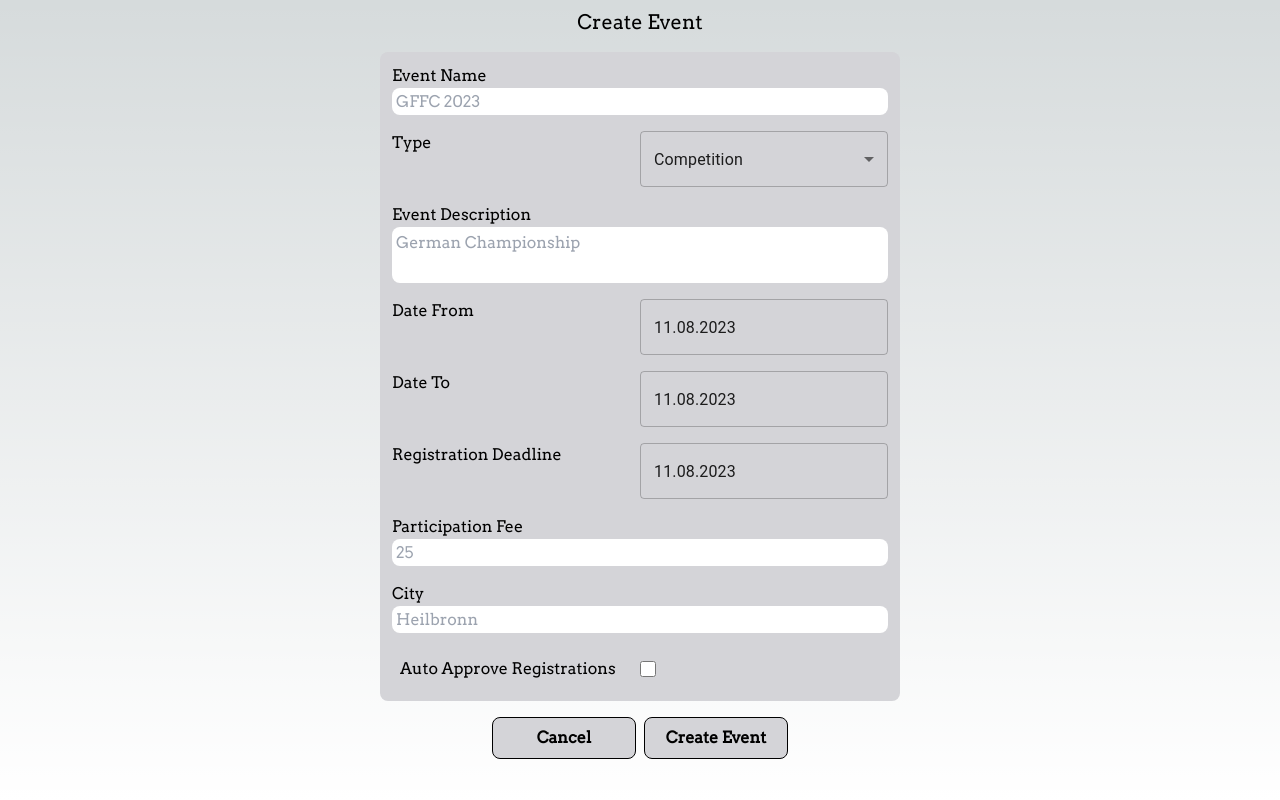
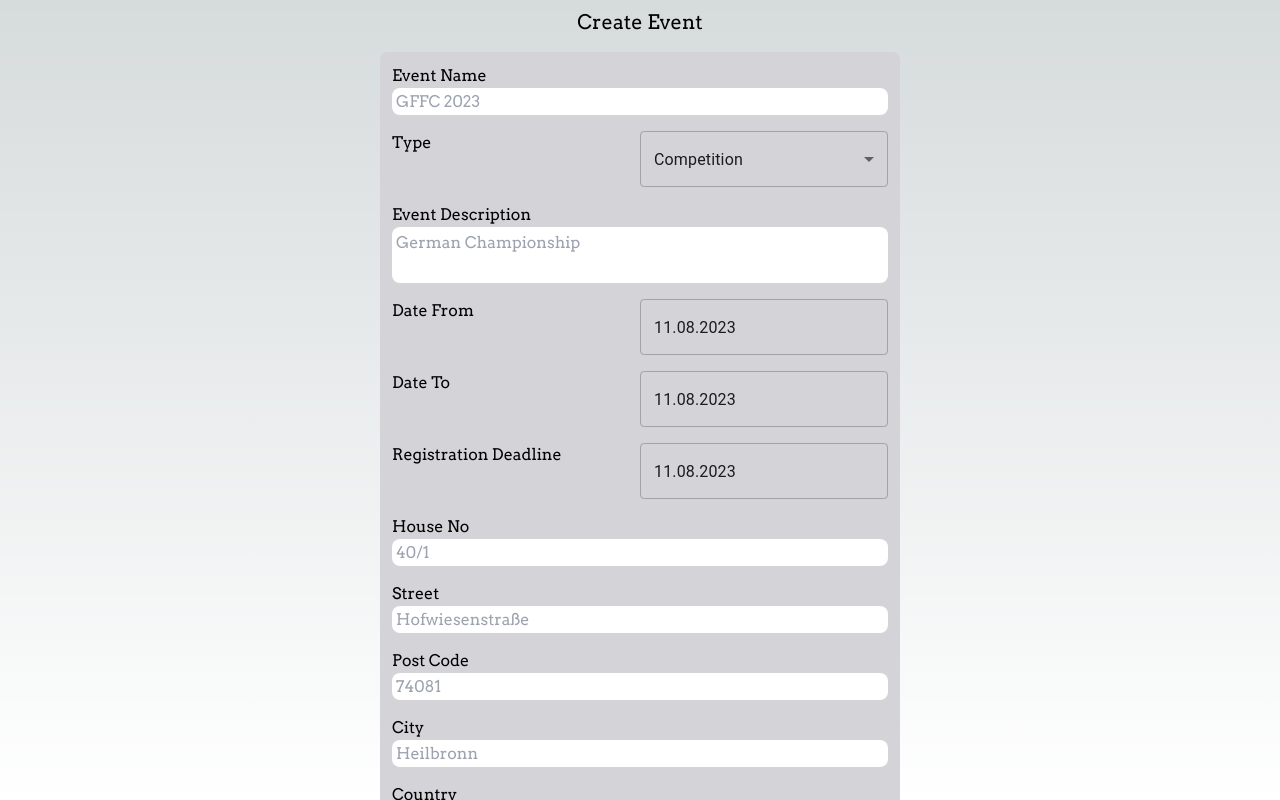
Before and after one commit to nilsfs7/fsmeet-frontend, a Next.js app: page /events/create in a window 1280 px wide. Built offline with nearby package versions, Linux system fonts and the light colour scheme; no server answers; sample sign-in values are in the browser's storage.

Commit message:
event: add detailed venue address

```diff
--- a/components/events/EventCard.tsx
+++ b/components/events/EventCard.tsx
@@ -36,7 +36,7 @@ const EventCard = ({ event }: IEventProps) => {
           <div className="w-full text-base font-bold">{event.name}</div>
         </div>
         <div className="flex justify-between">
-          <div className="w-1/3 ">{event.location}</div>
+          <div className="w-1/3 ">{event.venueCity}</div>
           {dateFrom && dateTo && (
             <div className="w-2/3 text-right">
               {dateFrom.toLocaleString() === dateTo.toLocaleString() ? `${shortDateString(dateFrom)}` : `${shortDateString(dateFrom, false)} - ${shortDateString(dateTo)}`}
--- a/components/events/EventEditor.tsx
+++ b/components/events/EventEditor.tsx
@@ -20,7 +20,11 @@ const EventEditor = ({ event, onEventUpdate }: IEventEditorProps) => {
   const [participationFee, setParticipationFee] = useState(event?.participationFee);
   const [registrationDeadline, setRegistrationDeadline] = useState(event?.registrationDeadline ? event?.registrationDeadline : moment().add(7, 'day'));
   const [description, setDescription] = useState(event?.description);
-  const [location, setLocation] = useState(event?.location);
+  const [venueHouseNo, setVenueHouseNo] = useState(event?.venueCity);
+  const [venueStreet, setVenueStreet] = useState(event?.venueCity);
+  const [venueCity, setVenueCity] = useState(event?.venueCity);
+  const [venuePostCode, setVenuePostCode] = useState(event?.venueCity);
+  const [venueCountry, setVenueCountry] = useState(event?.venueCity);
   const [eventType, setEventType] = useState<EventType>(event?.type || EventType.COMPETITION);
   const [autoApproveRegistrations, setAutoApproveRegistrations] = useState<boolean>(event?.autoApproveRegistrations || false);
 
@@ -28,13 +32,17 @@ const EventEditor = ({ event, onEventUpdate }: IEventEditorProps) => {
     onEventUpdate({
       id: event?.id,
       name: name,
+      type: eventType,
+      description: description,
       dateFrom: dateFrom,
       dateTo: dateTo,
+      registrationDeadline: registrationDeadline,
+      venueHouseNo: venueHouseNo,
+      venueStreet: venueStreet,
+      venueCity: venueCity,
+      venuePostCode: venuePostCode,
+      venueCountry: venueCountry,
       participationFee: participationFee,
-      registrationDeadline: registrationDeadline,
-      description: description,
-      location: location,
-      type: eventType,
       autoApproveRegistrations: autoApproveRegistrations,
     });
   };
@@ -48,7 +56,11 @@ const EventEditor = ({ event, onEventUpdate }: IEventEditorProps) => {
       setParticipationFee(event.participationFee);
       setRegistrationDeadline(event.registrationDeadline);
       setDescription(event.description);
-      setLocation(event.location);
+      setVenueHouseNo(event.venueHouseNo);
+      setVenueStreet(event.venueStreet);
+      setVenuePostCode(event.venuePostCode);
+      setVenueCity(event.venueCity);
+      setVenueCountry(event.venueCountry);
       setEventType(event.type);
       setAutoApproveRegistrations(event.autoApproveRegistrations);
     }
@@ -57,7 +69,7 @@ const EventEditor = ({ event, onEventUpdate }: IEventEditorProps) => {
   // fires event back
   useEffect(() => {
     updateEvent();
-  }, [name, dateFrom, dateTo, participationFee, registrationDeadline, description, location, eventType, autoApproveRegistrations]);
+  }, [name, dateFrom, dateTo, participationFee, registrationDeadline, description, venueHouseNo, venueStreet, venueCity, venuePostCode, venueCountry, eventType, autoApproveRegistrations]);
 
   return (
     <div className="m-2 flex flex-col rounded-lg bg-zinc-300 p-1">
@@ -128,6 +140,58 @@ const EventEditor = ({ event, onEventUpdate }: IEventEditorProps) => {
         />
       </div>
 
+      {/* venue address */}
+
+      <TextInput
+        id={'venueHouseNo'}
+        label={'House No'}
+        placeholder="40/1"
+        value={venueHouseNo}
+        onChange={e => {
+          setVenueHouseNo(e.currentTarget.value);
+        }}
+      />
+
+      <TextInput
+        id={'venueStreet'}
+        label={'Street'}
+        placeholder="Hofwiesenstraße"
+        value={venueStreet}
+        onChange={e => {
+          setVenueStreet(e.currentTarget.value);
+        }}
+      />
+
+      <TextInput
+        id={'venuePostCode'}
+        label={'Post Code'}
+        placeholder="74081"
+        value={venuePostCode}
+        onChange={e => {
+          setVenuePostCode(e.currentTarget.value);
+        }}
+      />
+
+      <TextInput
+        id={'venueCity'}
+        label={'City'}
+        placeholder="Heilbronn"
+        value={venueCity}
+        onChange={e => {
+          setVenueCity(e.currentTarget.value);
+        }}
+      />
+
+      <TextInput
+        id={'venueCountry'}
+        label={'Country'}
+        placeholder="Germany"
+        value={venueCountry}
+        onChange={e => {
+          setVenueCountry(e.currentTarget.value);
+        }}
+      />
+
       <TextInput
         id={'participationFee'}
         label={'Participation Fee'}
@@ -135,16 +199,6 @@ const EventEditor = ({ event, onEventUpdate }: IEventEditorProps) => {
         value={participationFee ? participationFee.toString() : undefined}
         onChange={e => {
           setParticipationFee(e.currentTarget.value);
-        }}
-      />
-
-      <TextInput
-        id={'location'}
-        label={'City'}
-        placeholder="Heilbronn"
-        value={location}
-        onChange={e => {
-          setLocation(e.currentTarget.value);
         }}
       />
 
--- a/interface/event.ts
+++ b/interface/event.ts
@@ -9,7 +9,11 @@ export interface IEvent {
   participationFee: number;
   registrationDeadline: number;
   description: string;
-  location: string;
+  venueHouseNo: string;
+  venueStreet: string;
+  venueCity: string;
+  venuePostCode: string;
+  venueCountry: string;
   type: string;
   eventRegistrations: EventRegistration[];
 }
--- a/pages/events/[eventId]/edit.tsx
+++ b/pages/events/[eventId]/edit.tsx
@@ -37,7 +37,11 @@ const EventEditing = (props: any) => {
         participationFee: event?.participationFee,
         registrationDeadline: event?.registrationDeadline.unix(),
         description: event?.description,
-        location: event?.location,
+        venueHouseNo: event?.venueHouseNo,
+        venueStreet: event?.venueStreet,
+        venuePostCode: event?.venuePostCode,
+        venueCity: event?.venueCity,
+        venueCountry: event?.venueCountry,
         type: event?.type,
         autoApproveRegistrations: event?.autoApproveRegistrations,
       }),
@@ -83,7 +87,11 @@ const EventEditing = (props: any) => {
           // @ts-ignore
           registrationDeadline: moment.unix(res.registrationDeadline),
           description: res.description,
-          location: res.location,
+          venueHouseNo: res.venueHouseNo,
+          venueStreet: res.venueStreet,
+          venueCity: res.venueCity,
+          venuePostCode: res.venuePostCode,
+          venueCountry: res.venueCountry,
           type: res.type,
           autoApproveRegistrations: res.autoApproveRegistrations,
         };
--- a/pages/events/create.tsx
+++ b/pages/events/create.tsx
@@ -21,15 +21,20 @@ const EventCreation = (props: any) => {
       method: 'POST',
       body: JSON.stringify({
         name: event?.name,
+        type: event?.type,
+        description: event?.description,
         dateFrom: event?.dateFrom.unix(),
         dateTo: event?.dateTo.unix(),
+        registrationDeadline: event?.registrationDeadline.unix(),
+        venueHouseNo: event?.venueHouseNo,
+        venueStreet: event?.venueStreet,
+        venueCity: event?.venueCity,
+        venuePostCode: event?.venuePostCode,
+        venueCountry: event?.venueCountry,
         participationFee: event?.participationFee,
-        registrationDeadline: event?.registrationDeadline.unix(),
-        description: event?.description,
-        location: event?.location,
-        type: event?.type,
         autoApproveRegistrations: event?.autoApproveRegistrations,
       }),
+
       headers: {
         'Content-Type': 'application/json',
         Authorization: `Bearer ${session.user.accessToken}`,
--- a/types/event.ts
+++ b/types/event.ts
@@ -9,7 +9,11 @@ export type Event = {
   participationFee: number | undefined;
   registrationDeadline: Moment;
   description: string | undefined;
-  location: string | undefined;
+  venueHouseNo: string | undefined;
+  venueStreet: string | undefined;
+  venueCity: string | undefined;
+  venuePostCode: string | undefined;
+  venueCountry: string | undefined;
   type: EventType;
   autoApproveRegistrations: boolean;
 };
```
